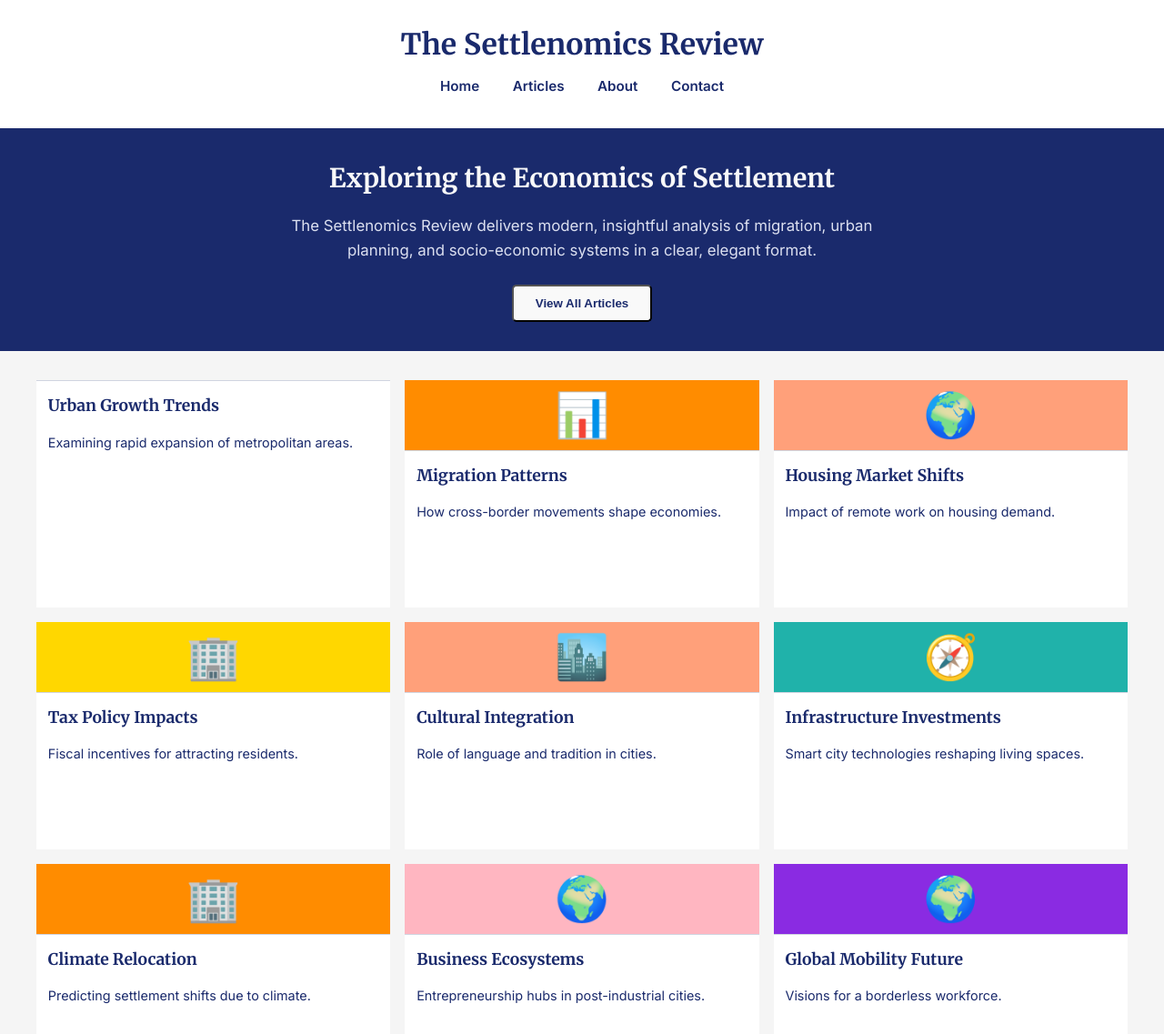
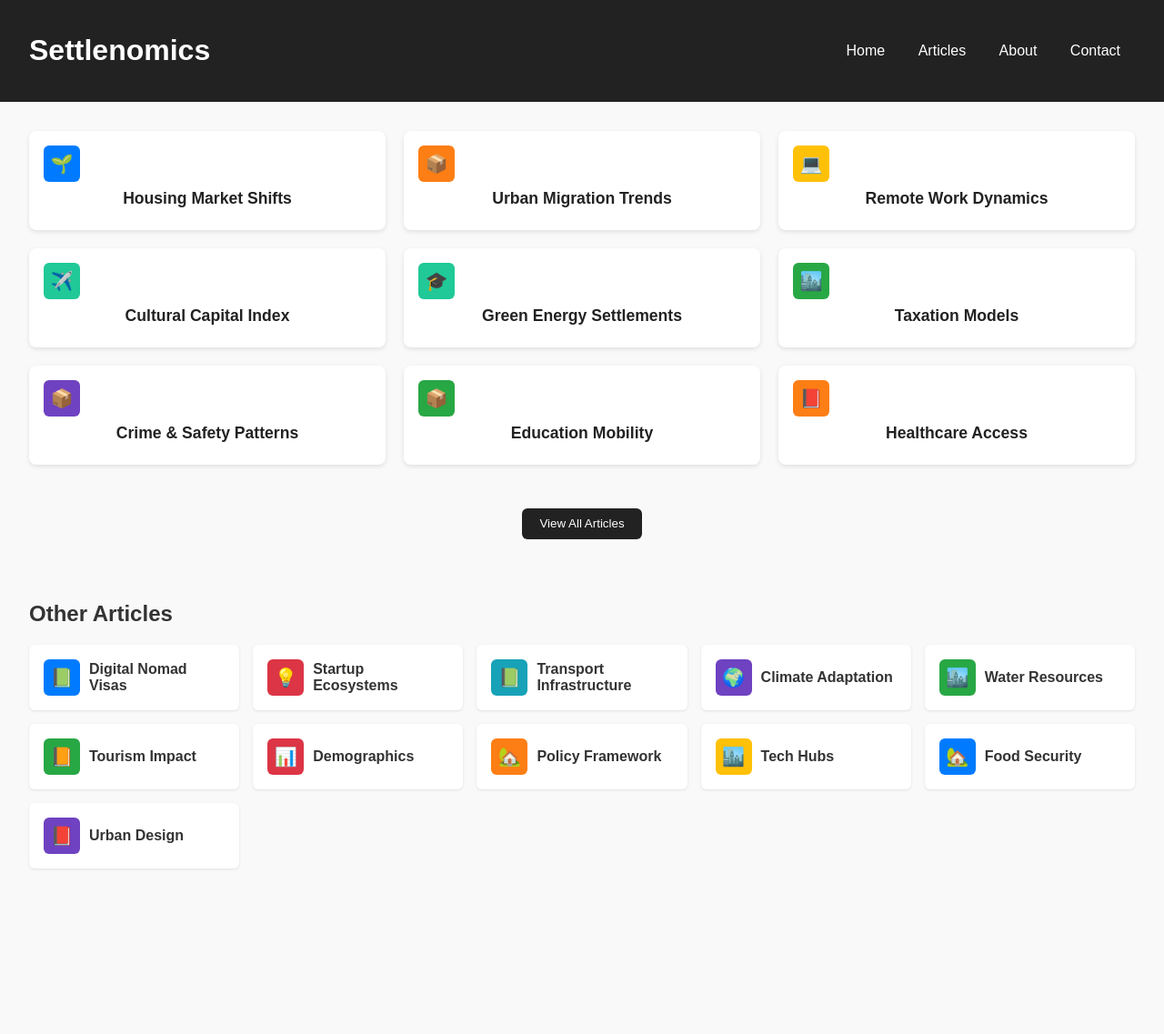
Before and after one commit to alex-yakubovski/SETTLENOMICS, a plain HTML site: page index.html in a window 1280 px wide. Shown: the top 1137 px of the page at 91% size. After the commit the page ends 987 px from the top, so only its background shows below. Drawn offline with Linux system fonts and the light colour scheme.

Commit message:
modified index.html in SETTLENOMICS

```diff
--- a/index.html
+++ b/index.html
@@ -2,130 +2,129 @@
 <html lang="en">
 <head>
   <meta charset="UTF-8">
-<meta name="viewport" content="width=device-width, initial-scale=1.0">
-<title>The Settlenomics Review</title>
-<link href="https://fonts.googleapis.com/css2?family=Inter:wght@400;600&family=Merriweather:wght@700&display=swap" rel="stylesheet">
+  <title>Settlenomics</title>
   <style>
-body {margin:0;font-family:"Inter",sans-serif;background:#f5f5f5;color:#1a2a6c;line-height:1.6;}
-h1,h2,h3{margin:0;}
-h1{font-family:'Merriweather',serif;font-weight:700;}
-a{text-decoration:none;color: inherit;cursor:pointer;}
-/* Header */
-header{background:#fff;padding:1.5rem 1rem;text-align:center;}
-nav{margin-top:0.5rem;}
-nav a{position: relative; display:inline-block;margin:0 1rem;font-size:0.95rem;font-weight:600;color:#1a2a6c;padding-bottom:2px;overflow:hidden;}
-nav a::after{content:"";position:absolute;left:0;bottom:0;width:0;height:40%;background-color: rgba(168, 213, 162,0.5);transition:width 0.3s ease;}
-nav a:hover::after{width:100%;}
-/* Hero */
-.hero{padding:2rem 1rem;text-align:center;background-color:#1a2a6c;}
-.hero h2{font-size:1.8rem;color:#f9f9f9;margin-bottom:1rem;font-family:'Merriweather',serif;}
-.hero p{max-width:700px;margin:0 auto;font-size:1.05rem;color:#dce0f0;}
-.view-all-btn{margin-top:1.5rem;display:inline-block;padding:0.7rem 1.5rem;background:#f9f9f9;color:#1a2a6c;font-weight:600;border-radius:5px;cursor:pointer;transition:0.3s;}
-.view-all-btn:hover{background:#1a2a6c;color:#f9f9f9;}
-/* Large Articles */
-.articles{display:grid;grid-template-columns:repeat(3,1fr);gap:1rem;max-width:1200px;margin:2rem auto;padding:0 1rem;}
-@media(max-width:768px){.articles{grid-template-columns:1fr;}}
-.card{background:#fff;display:flex;flex-direction:column;border-radius:0;height:250px;transition:transform 0.3s ease,box-shadow 0.3s ease;}
-.card:hover{transform: translateY(-4px);box-shadow:0 10px 20px rgba(0,0,0,0.15);}
-.card-img{flex:1;display:flex;align-items:center;justify-content:center;font-size:3rem;border-bottom:1px solid #d0d4e0;background-size:cover;background-position:center;}
-.card-content{padding:0.8rem;}
-.card-content h3{font-size:1.1rem;font-family:'Merriweather',serif;margin-bottom:0.3rem;}
-.card-content p{font-size:0.9rem;}
-/* Mini Articles */
-.other-articles{display:flex;flex-wrap:wrap;gap:0.5rem;max-width:1200px;margin:1rem auto;padding:0 1rem;}
-.mini-card{display:flex;align-items:center;gap:0.5rem;padding:0.5rem 0.8rem;background:#fff;border-radius:4px;font-size:0.9rem;}
-.mini-card a{text-decoration:none;color:inherit;display:flex;align-items:center;gap:0.5rem;width:100%;}
-.mini-icon{width:24px;height:24px;display:flex;align-items:center;justify-content:center;border-radius:4px;font-size:1rem;color:#fff;}
-/* Ad Banner */
-.ad-banner{max-width:1200px;margin:2rem auto;padding:1.5rem;text-align:center;background:#fff;border:1px dashed #ccc;font-style:italic;color:#1a2a6c;}
-/* Footer */
-footer{background:#fff;padding:1.5rem;text-align:center;border-top:1px solid #ccc;font-size:0.9rem;}
+    body { font-family: Arial, sans-serif; margin:0; padding:0; background:#f9f9f9; color:#333; }
+    header { background:#222; color:#fff; padding:1rem 2rem; display:flex; justify-content:space-between; align-items:center; }
+    nav a { color:#fff; margin:0 1rem; text-decoration:none; }
+    nav a:hover { text-decoration:underline; }
+
+    .articles { display:grid; grid-template-columns:repeat(3,1fr); gap:20px; padding:2rem; }
+    .article-card { background:#fff; border-radius:8px; padding:1rem; box-shadow:0 2px 5px rgba(0,0,0,0.1); transition:transform .2s; text-align:center; }
+    .article-card:hover { transform:translateY(-5px); }
+    .article-card img { width:100%; height:150px; object-fit:cover; border-radius:6px; margin-bottom:0.5rem; }
+    .article-card h3 { margin:0.5rem 0; font-size:1.1rem; }
+    .article-card a { text-decoration:none; color:#222; }
+
+    .other-articles { padding:2rem; }
+    .other-list { display:grid; grid-template-columns:repeat(auto-fill,minmax(200px,1fr)); gap:15px; }
+    .mini-card { background:#fff; border-radius:6px; padding:1rem; display:flex; align-items:center; box-shadow:0 1px 3px rgba(0,0,0,0.1); }
+    .mini-icon { width:40px; height:40px; border-radius:6px; display:flex; align-items:center; justify-content:center; font-size:20px; color:#fff; margin-right:10px; flex-shrink:0; }
+    .mini-card a { text-decoration:none; color:#333; font-weight:bold; }
+
+    .view-all { display:block; margin:1rem auto; padding:0.6rem 1.2rem; background:#222; color:#fff; border:none; border-radius:6px; cursor:pointer; }
+    .view-all:hover { background:#444; }
+
+    @media(max-width:1024px){ .articles{grid-template-columns:repeat(2,1fr);} }
+    @media(max-width:600px){ .articles{grid-template-columns:1fr;} }
   </style>
 </head>
 <body>
-
 <header>
-<h1>The Settlenomics Review</h1>
+  <h1>Settlenomics</h1>
   <nav>
     <a href="index.html">Home</a>
-    <a id="menuArticles">Articles</a>
+    <a href="#articles">Articles</a>
     <a href="about.html">About</a>
     <a href="contact.html">Contact</a>
   </nav>
 </header>
 
-<section class="hero">
-<h2>Exploring the Economics of Settlement</h2>
-<p>The Settlenomics Review delivers modern, insightful analysis of migration, urban planning, and socio-economic systems in a clear, elegant format.</p>
-<button class="view-all-btn" id="viewAllBtn">View All Articles</button>
+<main>
+  <section class="articles" id="latest"></section>
+  <button class="view-all" onclick="document.getElementById('articles').scrollIntoView({behavior:'smooth'})">View All Articles</button>
+  <section class="other-articles" id="articles">
+    <h2>Other Articles</h2>
+    <div class="other-list" id="other-list"></div>
   </section>
-
-<section class="articles" id="articles"></section>
-<div class="other-articles" id="otherArticles"></div>
-<div class="ad-banner">[ Advertisement Space ]</div>
-<footer>&copy; 2025 The Settlenomics Review — All Rights Reserved</footer>
-
-<script type="application/json" id="articles-data">
-[
-    {"title":"Urban Growth Trends","text":"Examining rapid expansion of metropolitan areas."},
-    {"title":"Migration Patterns","text":"How cross-border movements shape economies."},
-    {"title":"Housing Market Shifts","text":"Impact of remote work on housing demand."},
-    {"title":"Tax Policy Impacts","text":"Fiscal incentives for attracting residents."},
-    {"title":"Cultural Integration","text":"Role of language and tradition in cities."},
-    {"title":"Infrastructure Investments","text":"Smart city technologies reshaping living spaces."},
-    {"title":"Climate Relocation","text":"Predicting settlement shifts due to climate."},
-    {"title":"Business Ecosystems","text":"Entrepreneurship hubs in post-industrial cities."},
-    {"title":"Global Mobility Future","text":"Visions for a borderless workforce."},
-    {"title":"Urban Policy Case Studies","text":"Analyzing effective urban planning strategies."},
-    {"title":"Community Engagement Models","text":"How citizens shape settlements."},
-    {"title":"Public Transport Innovations","text":"New approaches to mobility in cities."}
-]
-</script>
+</main>
 
 <script>
-// Рандомный цвет и иконка
-function getRandomColor() {const colors=['#FFD700','#87CEEB','#FFA07A','#90EE90','#FFB6C1','#8A2BE2','#00CED1','#FF8C00','#20B2AA'];return colors[Math.floor(Math.random()*colors.length)];}
-function getRandomIcon() {const icons=['🏙️','🌍','🏠','🏢','🛣️','🧭','📈','📊','💼'];return icons[Math.floor(Math.random()*icons.length)];}
+  const articles = [
+    {"title":"Housing Market Shifts"},
+    {"title":"Urban Migration Trends"},
+    {"title":"Remote Work Dynamics"},
+    {"title":"Cultural Capital Index"},
+    {"title":"Green Energy Settlements"},
+    {"title":"Taxation Models"},
+    {"title":"Crime & Safety Patterns"},
+    {"title":"Education Mobility"},
+    {"title":"Healthcare Access"},
+    {"title":"Digital Nomad Visas"},
+    {"title":"Startup Ecosystems"},
+    {"title":"Transport Infrastructure"},
+    {"title":"Climate Adaptation"},
+    {"title":"Water Resources"},
+    {"title":"Tourism Impact"},
+    {"title":"Demographics"},
+    {"title":"Policy Framework"},
+    {"title":"Tech Hubs"},
+    {"title":"Food Security"},
+    {"title":"Urban Design"}
+  ];
 
-const data = JSON.parse(document.getElementById('articles-data').textContent);
-const container = document.getElementById('articles');
-const otherContainer = document.getElementById('otherArticles');
+  const icons = ["📘","📗","📙","📕","📊","📈","🏙️","🌍","🏡","💡","⚡","🏥","✈️","🎓","⚖️","🚉","🌱","📦","💻","📑"];
+  const colors = ["#007bff","#28a745","#ffc107","#dc3545","#6f42c1","#20c997","#fd7e14","#17a2b8"];
 
-// последние 9 (большие карточки)
-const latest = data.slice(0,9);
-latest.forEach(a=>{
+  function slugify(str){
+    return str.toLowerCase().replace(/\s+/g,'-');
+  }
+
+  const latestContainer = document.getElementById('latest');
+  const otherList = document.getElementById('other-list');
+
+  articles.forEach((a,i)=>{
+    const slug = slugify(a.title);
+    if(i<9){
       const card = document.createElement('div');
-    card.className='card';
-    const titleSlug = a.title.replace(/\s+/g,'_');
-    const imgUrl = `articles/images/${titleSlug}.jpg`;
-    const img = new Image();
-    img.src = imgUrl;
-    img.onload = ()=> {card.querySelector('.card-img').style.backgroundImage=`url('${imgUrl}')`; card.querySelector('.card-img').textContent='';}
-    img.onerror = ()=>{};
-    card.innerHTML=`
-        <a href="articles/${titleSlug}.html" style="color:inherit;text-decoration:none;">
-        <div class="card-img" style="background-color:${getRandomColor()};">${getRandomIcon()}</div>
-        <div class="card-content">
-            <h3>${a.title}</h3>
-            <p>${a.text}</p>
-        </div></a>`;
-    container.appendChild(card);
+      card.className="article-card";
+      const link = document.createElement('a');
+      link.href=`articles/${slug}.html`;
+
+      const img = document.createElement('img');
+      img.src=`articles/images/${slug}.jpg`;
+      img.alt=a.title;
+      img.onerror=()=>{
+        img.remove(); // убираем битое изображение
+        const fallback=document.createElement('div');
+        fallback.className='mini-icon';
+        fallback.style.background=colors[Math.floor(Math.random()*colors.length)];
+        fallback.textContent=icons[Math.floor(Math.random()*icons.length)];
+        card.insertBefore(fallback, card.firstChild);
+      };
+
+      const title=document.createElement('h3');
+      title.textContent=a.title;
+
+      link.appendChild(img);
+      link.appendChild(title);
+      card.appendChild(link);
+      latestContainer.appendChild(card);
+    } else {
+      const mini=document.createElement('div');
+      mini.className="mini-card";
+      const icon=document.createElement('div');
+      icon.className="mini-icon";
+      icon.style.background=colors[Math.floor(Math.random()*colors.length)];
+      icon.textContent=icons[Math.floor(Math.random()*icons.length)];
+      const link=document.createElement('a');
+      link.href=`articles/${slug}.html`;
+      link.textContent=a.title;
+      mini.appendChild(icon);
+      mini.appendChild(link);
+      otherList.appendChild(mini);
+    }
   });
-
-// остальные статьи (мини, с ссылками)
-const others = data.slice(9);
-others.forEach(a=>{
-    const mini = document.createElement('div');
-    mini.className='mini-card';
-    const titleSlug = a.title.replace(/\s+/g,'_');
-    mini.innerHTML=`<a href="articles/${titleSlug}.html"><div class="mini-icon" style="background:${getRandomColor()};">${getRandomIcon()}</div>${a.title}</a>`;
-    otherContainer.appendChild(mini);
-});
-
-// плавная прокрутка
-document.getElementById('viewAllBtn').addEventListener('click',()=>{otherContainer.scrollIntoView({behavior:'smooth'});});
-document.getElementById('menuArticles').addEventListener('click',()=>{otherContainer.scrollIntoView({behavior:'smooth'});});
 </script>
-
 </body>
 </html>
```
Lines whose indentation alone changed are shown as unchanged.
